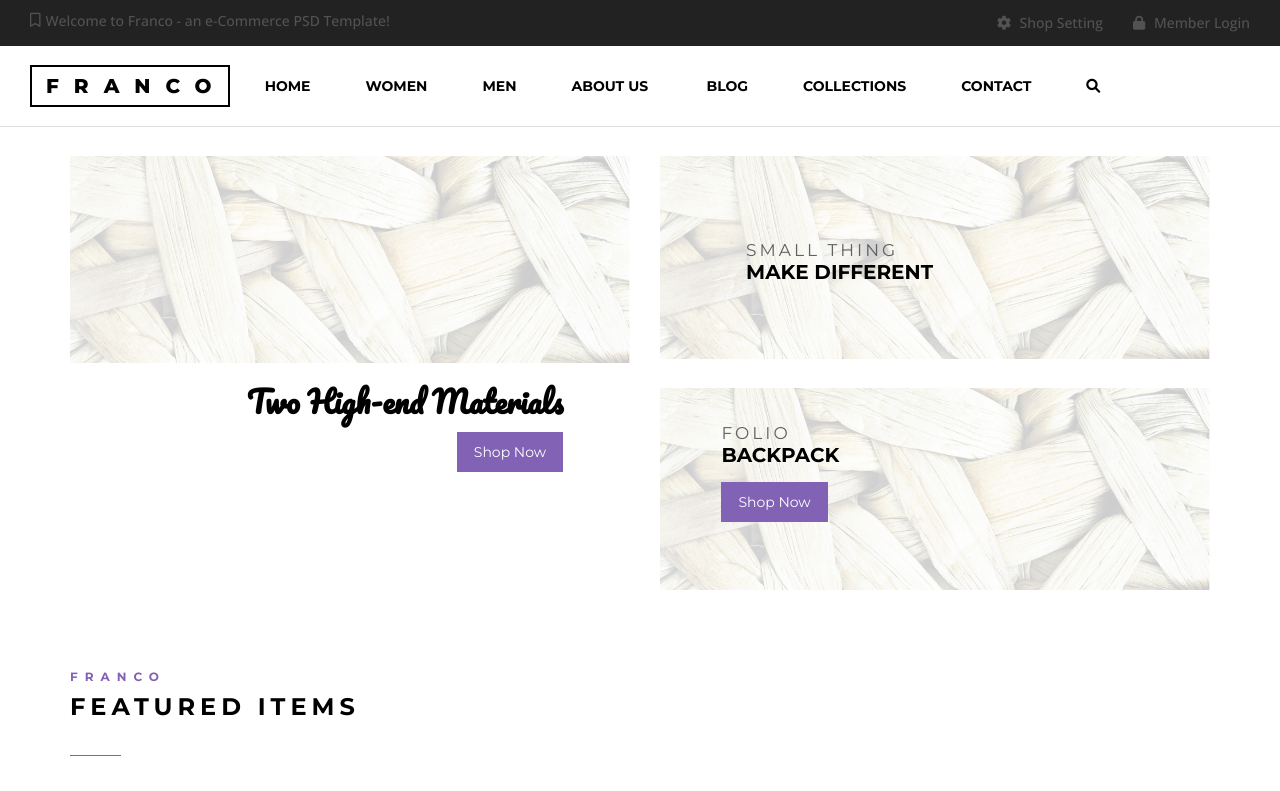
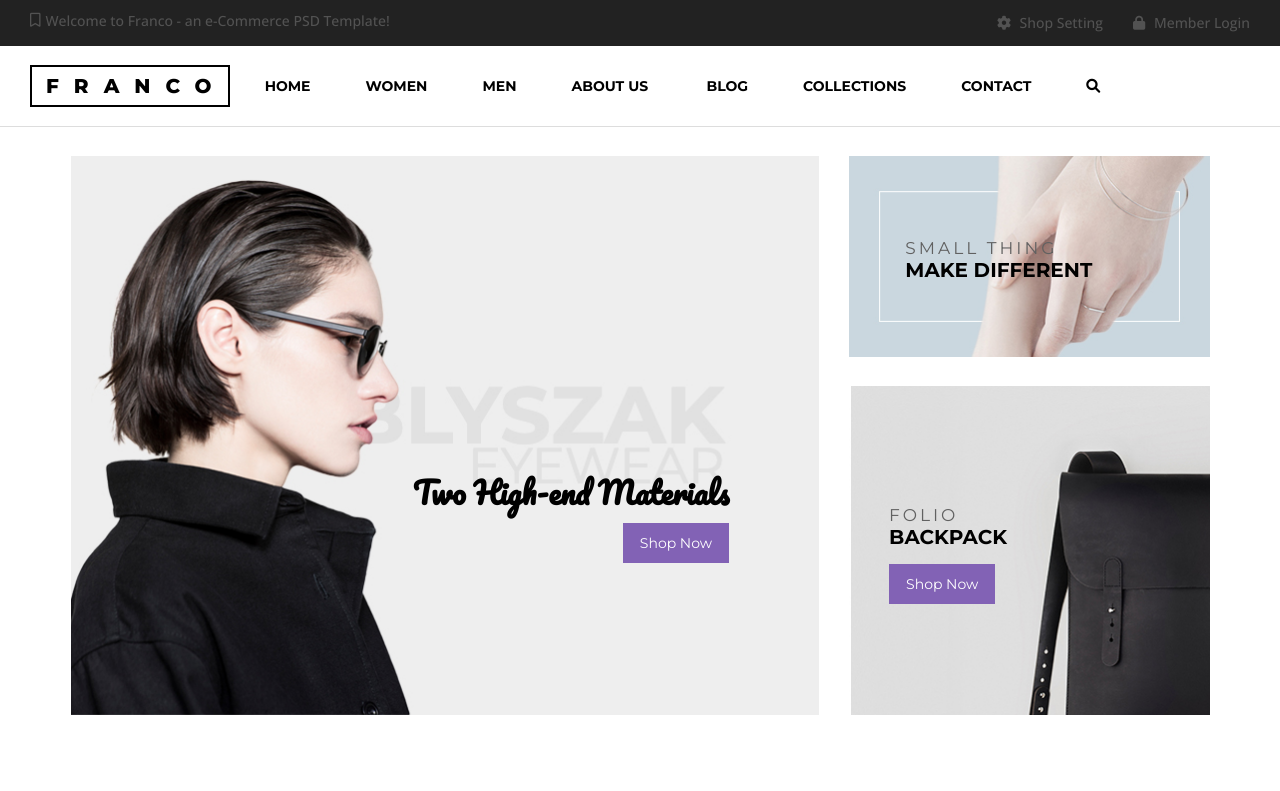
Before and after one commit to hd-201/Demo, a plain HTML site: page index.html in a window 1280 px wide. Shown: the top 791 px of the page. Drawn offline with nearby package versions, Linux system fonts and the light colour scheme; some icons are missing.

Commit message:
Update index.html

```diff
--- a/index.html
+++ b/index.html
@@ -161,7 +161,7 @@
         <div class="container">
             <div class="ads-left">
                 <div class="img">
-                    <img src="./assets/images/blog/bg-blog.jpg" alt="ads1" width="751" height="560">
+                    <img src="assets/images/ads1.jpg" alt="ads1" width="751" height="560">
                 </div>
                 <div class="detail">
                     <h3>Two High-end Materials</h3>
@@ -171,7 +171,7 @@
             <div class="ads-right">
                 <div class="ads-right-top">
                     <div class="img">
-                        <img src="./assets/images/blog/bg-blog.jpg" alt="ads2" width="362" height="200">
+                        <img src="assets/images/ads2.jpg" alt="ads2" width="362" height="200">
                     </div>
                     <div class="detail">
                         <h4>small thing</h4>
@@ -180,7 +180,7 @@
                 </div>
                 <div class="ads-right-bottom">
                     <div class="img">
-                        <img src="./assets/images/blog/bg-blog.jpg" alt="ads3" width="360" height="330">
+                        <img src="assets/images/ads3.jpg" alt="ads3" width="360" height="330">
                     </div>
                     <div class="detail">
                         <h4>folio</h4>
```
